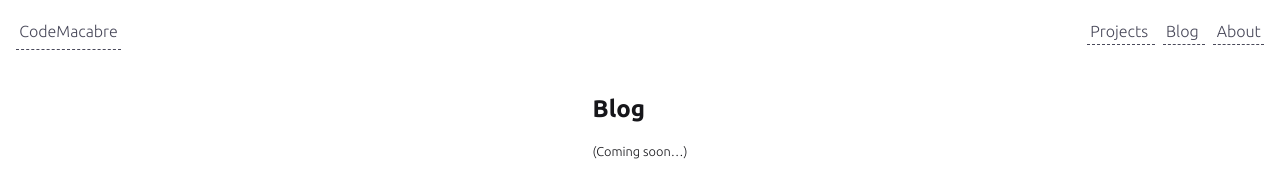
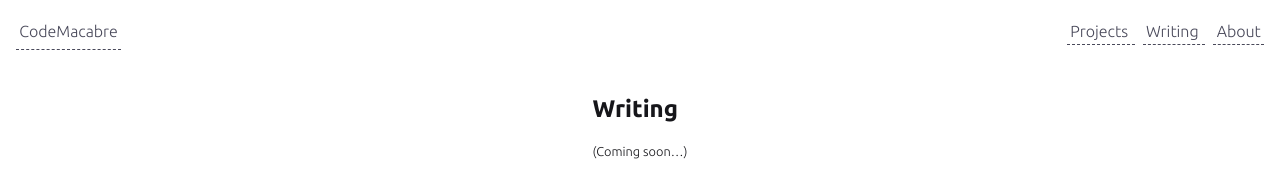
Before and after one commit to CodeMacabre/codemacabre.com, a Nuxt app: page /txt in a window 1280 px wide. Shown: the top 172 px of the page. Built offline with nearby package versions, Linux system fonts and the light colour scheme.

Commit message:
💬 Update page titles

```diff
--- a/components/Header.vue
+++ b/components/Header.vue
@@ -12,7 +12,7 @@
         </li>
         <li>
           <nuxt-link to="/txt">
-            Blog
+            Writing
           </nuxt-link>
         </li>
         <li>
--- a/pages/index.vue
+++ b/pages/index.vue
@@ -7,8 +7,8 @@
       Web development and design with a touch of the macabre.
     </p>
 
-    <section class="projects">
-      <h2 id="projects">
+    <section class="prj">
+      <h2 id="prj">
         Projects
       </h2>
       <ul>
@@ -43,9 +43,9 @@
       </ul>
     </section>
 
-    <section class="blog">
-      <h2 id="blog">
-        Blog
+    <section class="txt">
+      <h2 id="txt">
+        Writing
       </h2>
       <ul>
         <li class="wip">
--- a/pages/prj/index.vue
+++ b/pages/prj/index.vue
@@ -1,7 +1,7 @@
 <template>
   <main>
     <section>
-      <h2 id="projects">
+      <h2 id="prj">
         {{ title }}
       </h2>
       <ul>
--- a/pages/txt/index.vue
+++ b/pages/txt/index.vue
@@ -13,7 +13,7 @@
 export default {
   data () {
     return {
-      title: 'Blog'
+      title: 'Writing'
     }
   },
   head () {
```
